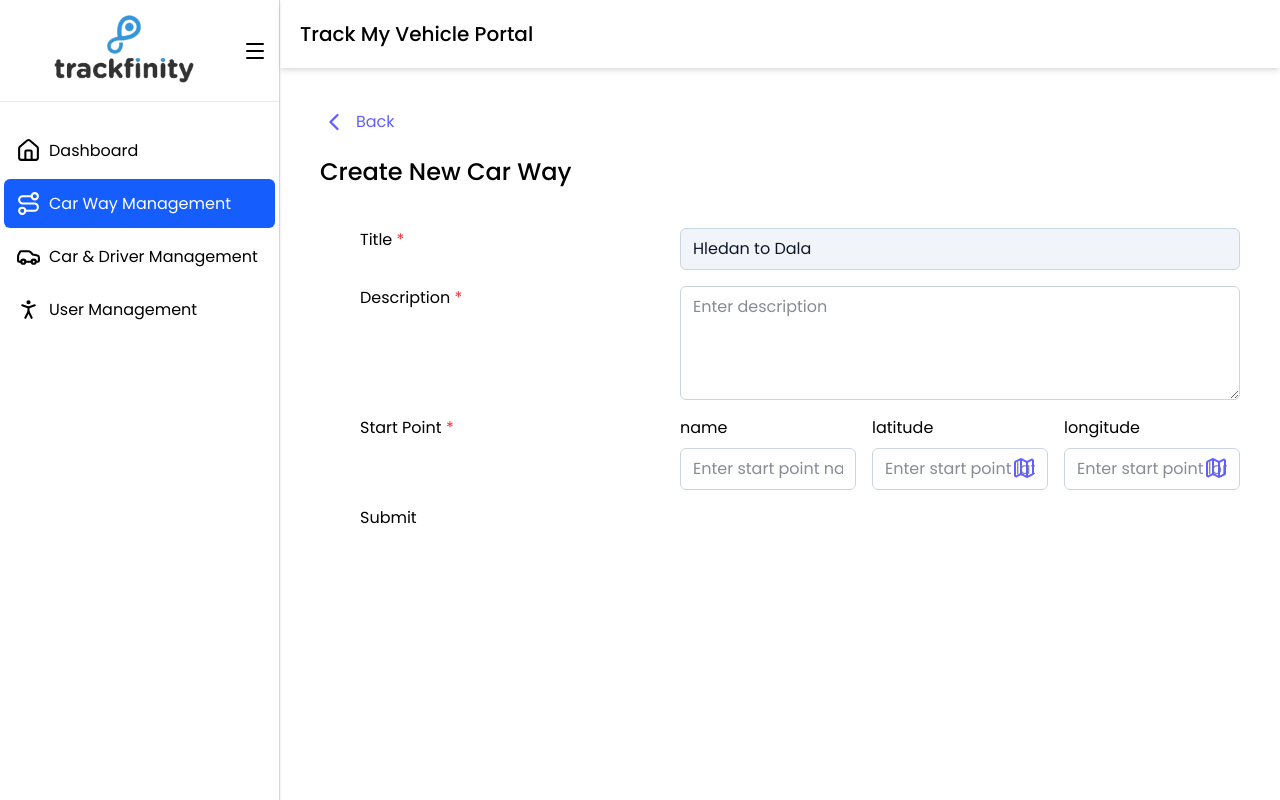
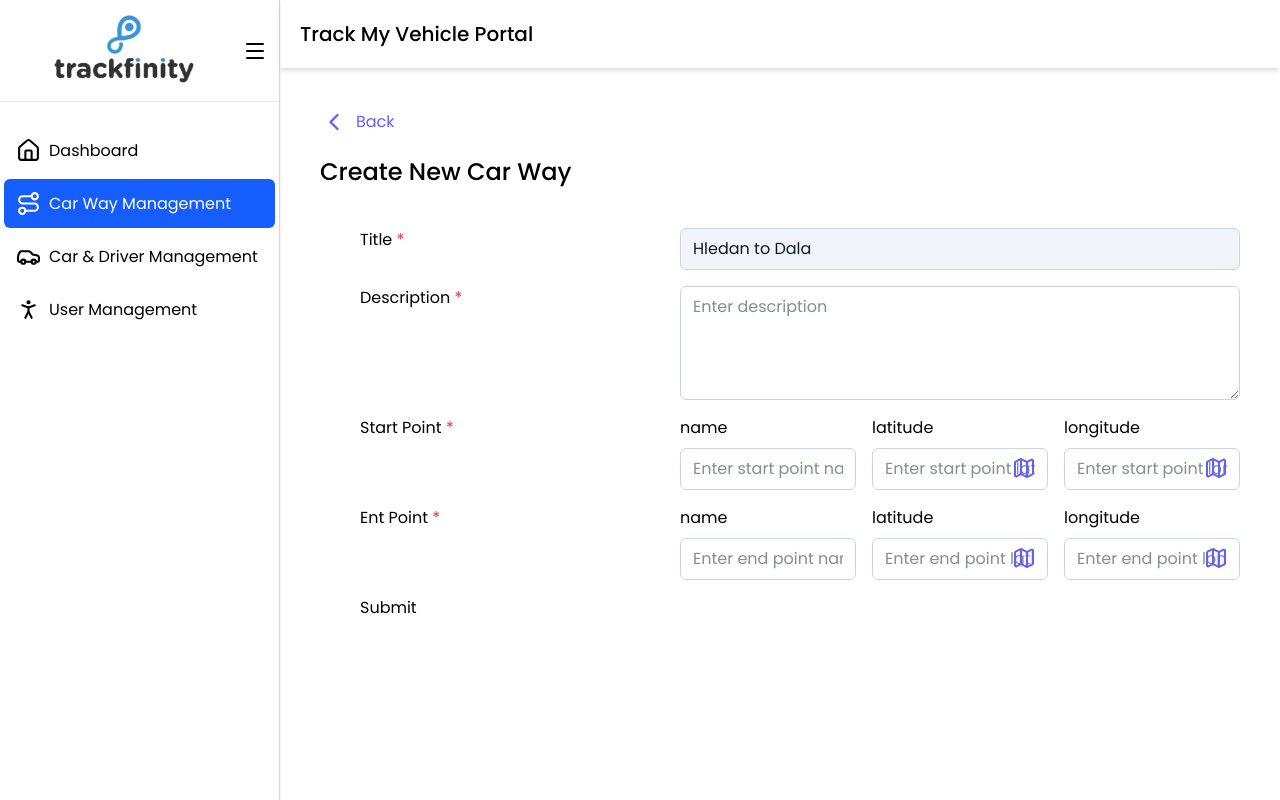
Before and after one commit to MyintMyatt/track-my-vehicle-portal, a React (Vite) app: page /car-way-management/new in a window 1280 px wide. Built offline with nearby package versions, Linux system fonts and the light colour scheme.

Commit message:
way form

```diff
--- a/src/components/comp-form-input.jsx
+++ b/src/components/comp-form-input.jsx
@@ -41,6 +41,7 @@ export const AppFormInput = (
                 outline-none   transition
                 ${error ? 'border-red-500 transition-all' : 'border-slate-300 focus:border-slate-400 focus:ring-1 focus:ring-slate-300/50'}
                 ${className}
+                ${inputValue ? 'pr-8' : ''}
                 ${disabled ? 'bg-slate-100' : 'bg-white'}
                 `}
             >
@@ -61,6 +62,7 @@ export const AppFormInput = (
                 outline-none   transition
                 ${error ? 'border-red-500 transition-all' : 'border-slate-300 focus:border-slate-400 focus:ring-1 focus:ring-slate-300/50'}
                 ${className}
+                ${inputValue ? 'pl-8' : ''}
                 ${disabled ? 'bg-slate-100' : 'bg-white'}
                 `}
                 >
@@ -71,7 +73,7 @@ export const AppFormInput = (
                     <button
                         type="button"
                         onClick={handleClear}
-                        className="absolute right-3 top-1/2 -translate-y-1/2 text-red-400 hover:text-red-700"
+                        className="absolute right-3 top-1/2 -translate-y-1/2 text-red-700 hover:text-red-800"
                     >
                         <X size={16} />
                     </button>
@@ -84,7 +86,7 @@ export const AppFormInput = (
 
         </div>
     );
-}
+};
 
 export const AppFormInputRow = ({
     label,
@@ -97,4 +99,17 @@ export const AppFormInputRow = ({
             {child}
         </div>
     );
+};
+
+
+export const AppFormInputCol = ({
+    title,
+    child,
+}) => {
+    return (
+        <div className="flex flex-col gap-2 min-w-0">
+            <span>{title}</span>
+            {child}
+        </div>
+    );
 }
--- a/src/features/super-admin/components/comp-location-picker.jsx
+++ b/src/features/super-admin/components/comp-location-picker.jsx
@@ -3,9 +3,11 @@ import MapBaseLayout from "../../../layout/lyt-map-layout";
 import LocationMaker from "../../map/components/comp-location-maker";
 
 const LocationPickerModal = (
-    {   open,
+    { open,
         onClose,
-        onConfirm }
+        onConfirm,
+        loading = false
+    }
 ) => {
     const [selectedPoint, setSelectedPoint] = useState(null);
     if (!open) return null;
@@ -33,7 +35,11 @@ const LocationPickerModal = (
                         onClick={() => onConfirm(selectedPoint)}
                         className="bg-indigo-500 text-sm text-white p-2 px-4 rounded-md"
                     >
-                        Confirm
+                        {!loading ? 'Confirm' : <div className="flex justify-center items-center gap-2">
+                            <div className="border-white border-2 border-t-transparent animate-spin w-4 h-4 rounded-full">
+                            </div>
+                            Processing....
+                        </div>}
                     </button>
                 </div>
             </div>
--- /dev/null
+++ b/src/features/super-admin/components/comp-point-info-input.jsx
@@ -0,0 +1,31 @@
+import { AppFormInput, AppFormInputCol } from "../../../components/comp-form-input";
+
+export const PointInfoInput = ({
+    title,
+    name,
+    placeholder,
+    register,
+    rules = {},
+    watch,
+    setValue,
+    errors,
+    child
+}) => {
+    return (
+        <AppFormInputCol
+            title={title}
+            child={
+                <AppFormInput
+                    name={name}
+                    placeholder={placeholder}
+                    register={register}
+                    rules={rules}
+                    watch={watch}
+                    setValue={setValue}
+                    error={errors}
+                    child={child}
+                />
+            }
+        />
+    );
+};
--- a/src/features/super-admin/pages/pg-way-form.jsx
+++ b/src/features/super-admin/pages/pg-way-form.jsx
@@ -1,14 +1,17 @@
-import { useForm } from "react-hook-form";
+import { set, useForm } from "react-hook-form";
 import { AppBackButton } from "../../../components/comp-app-button";
 import { AppLargeTitle } from "../../../components/comp-app-titles";
-import { AppFormInput, AppFormInputRow } from "../../../components/comp-form-input";
+import { AppFormInput, AppFormInputCol, AppFormInputRow } from "../../../components/comp-form-input";
 import { Map } from "lucide-react";
 import { useState } from "react";
 import LocationPickerModal from "../components/comp-location-picker";
+import { PointInfoInput } from "../components/comp-point-info-input";
 
 const WayForm = ({ isEdit = false, data }) => {
 
     const [openMap, setOpenMap] = useState(false);
+    const [selectedPointPrefix, setSelectedPointPrefix] = useState(null);
+    const [loading, setLoading] = useState(false);
 
     const {
         register,
@@ -22,6 +25,28 @@ const WayForm = ({ isEdit = false, data }) => {
         console.log(data);
         console.log('hello');
 
+    }
+
+    const handleLocationConfirm = async (selectedPoint) => {
+        if (!selectedPoint) return;
+
+        setLoading(true);
+
+        const prefix = selectedPointPrefix;
+        setValue(`${prefix}_latitude`, selectedPoint.lat.toString());
+        setValue(`${prefix}_longitude`, selectedPoint.lng.toString());
+
+        // get location name
+        const res = await fetch(
+            `https://nominatim.openstreetmap.org/reverse?format=json&lat=${selectedPoint.lat}&lon=${selectedPoint.lng}`
+        );
+
+        const data = await res.json();
+        setValue(`${prefix}_point_name`, data.display_name);
+
+        setLoading(false);
+        setOpenMap(false);
+        setSelectedPointPrefix(null);
     }
 
     return (
@@ -71,15 +96,14 @@ const WayForm = ({ isEdit = false, data }) => {
                     }
                 />
 
+                {/* Start Point Info */}
                 <AppFormInputRow
                     label={'Start Point'}
                     isMandatoryField={true}
                     child={
                         <div className="flex-2 grid grid-cols-3 justify-start gap-4 ">
-                            <div className="flex flex-col gap-2 min-w-0">
-                                <span>name</span>
-                                <AppFormInput
-
+                            <PointInfoInput
+                                title={'name'}
                                 name={'start_point_name'}
                                 placeholder={'Enter start point name'}
 
@@ -91,14 +115,10 @@ const WayForm = ({ isEdit = false, data }) => {
                                 setValue={setValue}
                                 error={errors.start_point_name}
                             />
-                            </div>
-                            <div className="flex flex-col gap-2 min-w-0">
-                                <span>latitude</span>
-                                <AppFormInput
-
+                            <PointInfoInput
+                                title={'latitude'}
                                 name={'start_latitude'}
                                 placeholder={'Enter start point latitude'}
-
                                 register={register}
                                 rules={{
                                     required: 'start point latitude is required'
@@ -107,19 +127,18 @@ const WayForm = ({ isEdit = false, data }) => {
                                 setValue={setValue}
                                 error={errors.start_latitude}
                                 child={
-                                        <button type='button' onClick={() => setOpenMap(true)}>
+                                    <button type='button' onClick={() => {
+                                        setOpenMap(true);
+                                        setSelectedPointPrefix("start");
+                                    }}>
                                         <Map className="text-indigo-500 hover:text-indigo-700" />
                                     </button>
                                 }
                             />
-                            </div>
-                            <div className="flex flex-col gap-2 min-w-0">
-                                <span>longitude</span>
-                                <AppFormInput
-
+                            <PointInfoInput
+                                title={'longitude'}
                                 name={'start_longitude'}
                                 placeholder={'Enter start point longitude'}
-
                                 register={register}
                                 rules={{
                                     required: 'start point longitude is required'
@@ -128,12 +147,77 @@ const WayForm = ({ isEdit = false, data }) => {
                                 setValue={setValue}
                                 error={errors.start_longitude}
                                 child={
-                                        <button>
+                                    <button type='button' onClick={() => {
+                                        setOpenMap(true);
+                                        setSelectedPointPrefix("start");
+                                    }}>
                                         <Map className="text-indigo-500 hover:text-indigo-700" />
                                     </button>
                                 }
                             />
                         </div>
+                    }
+                />
+
+                {/* End Point Info */}
+                <AppFormInputRow
+                    label={'Ent Point'}
+                    isMandatoryField={true}
+                    child={
+                        <div className="flex-2 grid grid-cols-3 justify-start gap-4 ">
+                            <PointInfoInput
+                                title={'name'}
+                                name={'end_point_name'}
+                                placeholder={'Enter end point name'}
+
+                                register={register}
+                                rules={{
+                                    required: 'end point name is required'
+                                }}
+                                watch={watch}
+                                setValue={setValue}
+                                error={errors.end_point_name}
+                            />
+                            <PointInfoInput
+                                title={'latitude'}
+                                name={'end_latitude'}
+                                placeholder={'Enter end point latitude'}
+                                register={register}
+                                rules={{
+                                    required: 'end point latitude is required'
+                                }}
+                                watch={watch}
+                                setValue={setValue}
+                                error={errors.end_latitude}
+                                child={
+                                    <button type='button' onClick={() => {
+                                        setOpenMap(true);
+                                        setSelectedPointPrefix("end");
+                                    }}>
+                                        <Map className="text-indigo-500 hover:text-indigo-700" />
+                                    </button>
+                                }
+                            />
+                            <PointInfoInput
+                                title={'longitude'}
+                                name={'end_longitude'}
+                                placeholder={'Enter end point longitude'}
+                                register={register}
+                                rules={{
+                                    required: 'end point longitude is required'
+                                }}
+                                watch={watch}
+                                setValue={setValue}
+                                error={errors.end_longitude}
+                                child={
+                                    <button type='button' onClick={() => {
+                                        setOpenMap(true);
+                                        setSelectedPointPrefix("end");
+                                    }}>
+                                        <Map className="text-indigo-500 hover:text-indigo-700" />
+                                    </button>
+                                }
+                            />
                         </div>
                     }
                 />
@@ -143,7 +227,8 @@ const WayForm = ({ isEdit = false, data }) => {
             <LocationPickerModal
                 open={openMap}
                 onClose={() => setOpenMap(false)}
-                // onConfirm={handleLocationConfirm}
+                onConfirm={handleLocationConfirm}
+                loading={loading}
             />
         </div>
     );
```
Lines whose indentation alone changed are shown as unchanged.
